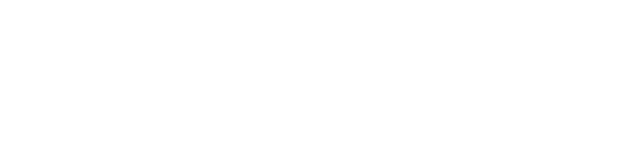
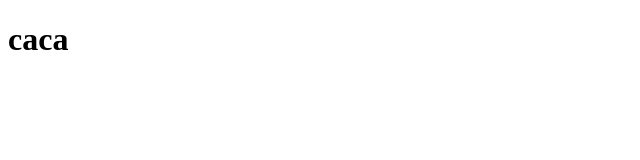
Before and after one commit to kat1998/kat1998.github.io, a plain HTML site: page index.html in a window 1280 px wide. Shown: the whole page, without its empty margins (0-640 px from the left). Drawn offline with Linux system fonts and the light colour scheme.

Commit message:
maj index.html

```diff
--- a/index.html
+++ b/index.html
@@ -7,6 +7,6 @@
     <title>Katheline Lambert</title>
 </head>
 <body>
-
+    <h1>caca</h1>
 </body>
 </html>
```
